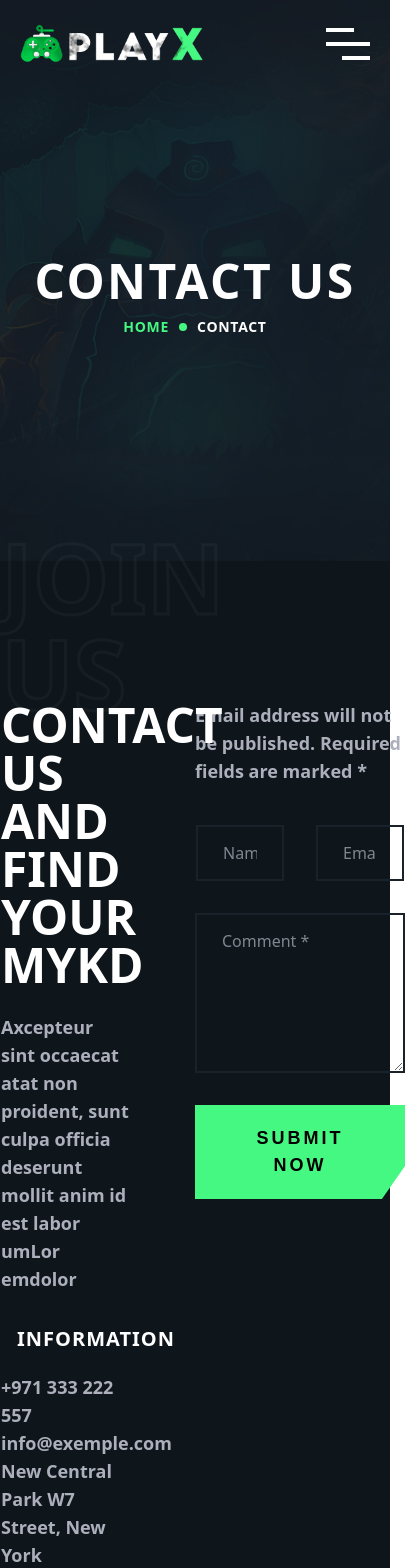
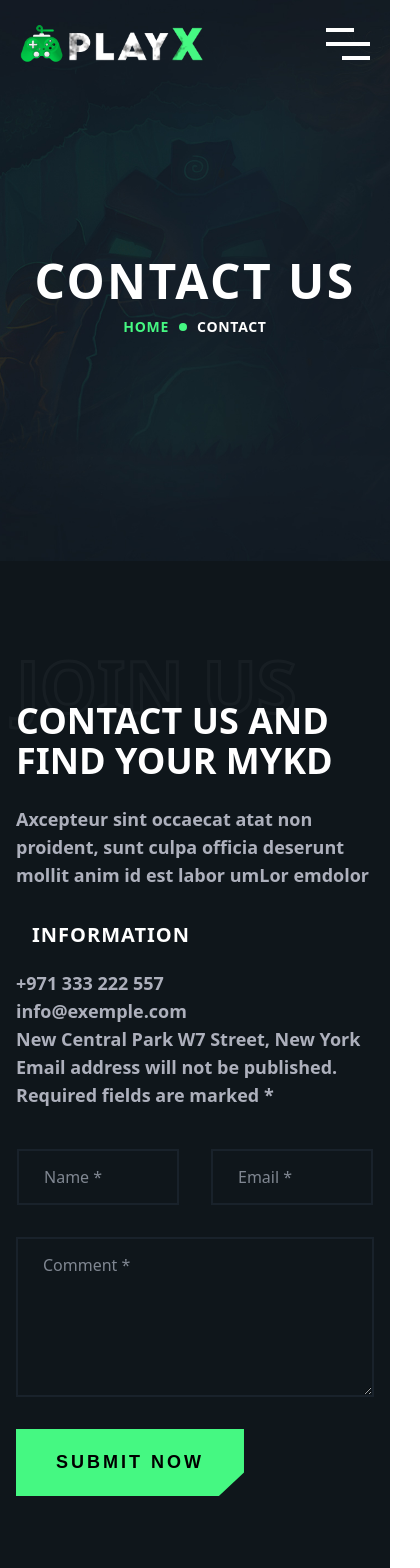
Before and after one commit to Null4d/Playx.io, a React (Create React App) app: page /Contact in a window 390 px wide. Shown: the top 1568 px of the page, 420 px wide, since content can reach past the window. Built offline with nearby package versions, Linux system fonts and the light colour scheme.

Commit message:
addd responsive

```diff
--- a/src/components/ContentInfo.js
+++ b/src/components/ContentInfo.js
@@ -4,14 +4,14 @@ function ContentInfo() {
     return (
         <>
             <section class="pt-[140px] bg-[#0f161b] pb-36 px-0">
-                <div class="container mx-auto">
-                    <div class="flex flex-wrap mx-minus-15px justify-center ">
-                        <div class="w-6/12 basis-6/12 relative px-4">
-                            <div class="relative z-1 mr-12">
-                                <h2 class="text-white relative">
-                                    <span class="outline-text absolute z-minus-2 bottom-[-20px] text-grey text-8xl uppercase font-bold block opacity-5">join us</span>
+                <div class="max-w-full full md:container mx-auto">
+                    <div class="flex flex-wrap flex-col lg:flex-row lg:mx-minus-15px justify-center ">
+                        <div class="w-full lg:w-6/12 basis-6/12 relative px-4 md:px-0">
+                            <div class="relative z-1 md:mr-12">
+                                <h2 class="text-white select-none relative">
+                                    <span class="outline-text absolute z-minus-2 bottom-[-20px] text-grey text-7xl md:text-8xl uppercase font-bold block opacity-5">join us</span>
                                 </h2>
-                                <h2 class="text-5xl uppercase font-extrabold mt-0 mb-6 text-white mx-0">CONTACT US AND FIND YOUR mykd</h2>
+                                <h2 class="text-4xl md:text-5xl uppercase font-extrabold mt-0 mb-6 text-white mx-0">CONTACT US AND FIND YOUR mykd</h2>
                                 <p class="  m-0 text-grey font-semibold text-lg">Axcepteur sint occaecat atat non proident, sunt culpa officia deserunt mollit anim id est labor umLor emdolor</p>
                                 <div class="mt-8 mb-0 mx-0">
                                     <div className="relative flex items-center mb-5">
@@ -34,7 +34,7 @@ function ContentInfo() {
                         </div>
                         {/* Contact Text */}
 
-                        <div class="w-6/12">
+                        <div class="w-full lg:w-6/12 px-4 md:px-0">
                             <form action="#">
                                 <p class="mt-0 mb-10 mx-0 text-grey font-semibold text-lg">
                                     Email address will not be published. Required fields are marked *
```
